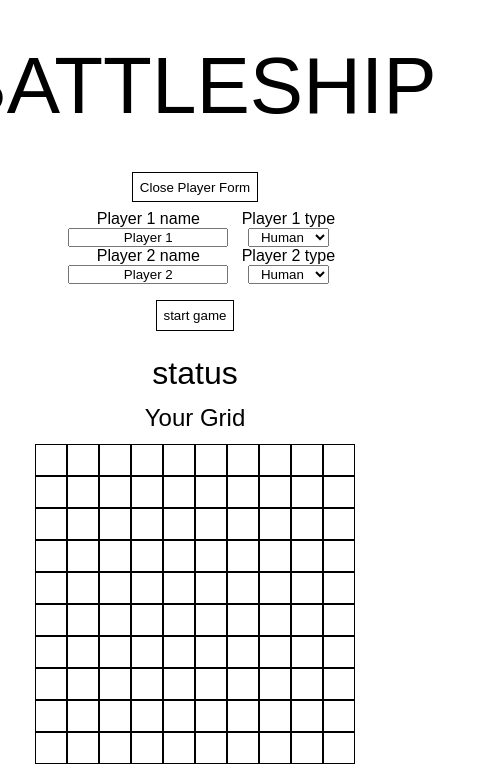
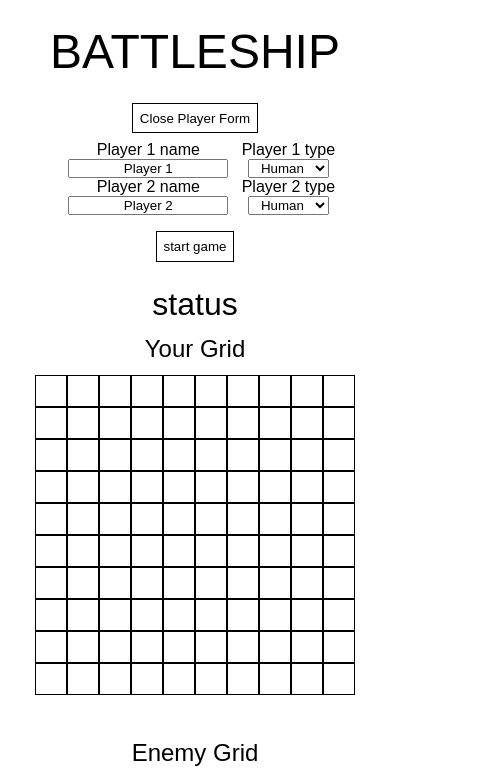
Before and after one commit to RTnhN/Battleship, a website built with webpack: page src/template.html in a window 390 px wide. Shown: the top 776 px of the page, 477 px wide, since content can reach past the window. Built offline with nearby package versions, Linux system fonts and the light colour scheme; a web font is replaced by a local one.

Commit message:
Fix mobile issues
The title was too big for mobile.

There were also some scroll bars for mobile.

```diff
--- a/src/style.css
+++ b/src/style.css
@@ -30,8 +30,8 @@ body{
 
 #content{
   /* width: min(80vw, 500px); */
-  height: 100vh;
-  width:100vw;
+  min-height: 100vh;
+  width:100%;
   display: flex;
   flex-direction: column;
   align-items: center;
@@ -421,3 +421,10 @@ body{
   padding: 1em;
   margin: 1em;
 }
+
+@media screen and (max-width: 550px) {
+  #title{
+    font-size: 3rem;
+  }
+
+}
```
